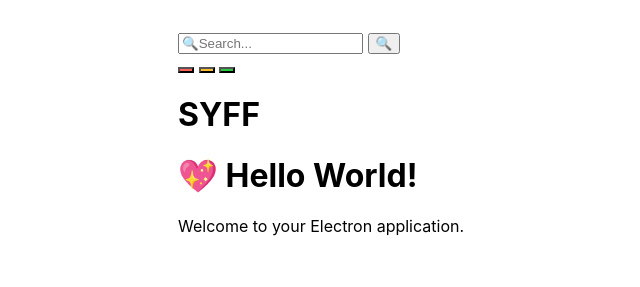
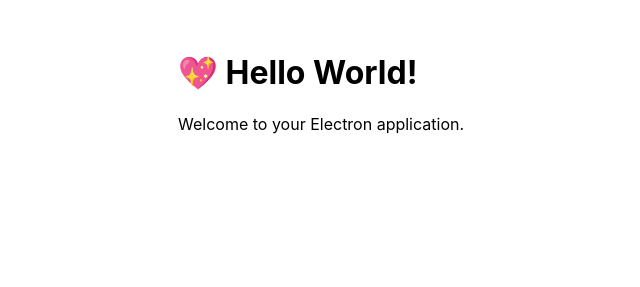
Before and after one commit to SourceCodeMagnus119/src, an Electron app: page src/index.html in a window 1280 px wide. Shown: the whole page, without its empty margins (158-798 px from the left). Drawn offline with Linux system fonts and the light colour scheme.

Commit message:
REDACTED_GLOBAL_APP_TITLE x SYNTAX_UPDATE x INTER_PROCESS_COMMUNICATION x RENDERER_TO_MAIN_TWO_WAY. o2b9t5a0n3

```diff
--- a/src/index.html
+++ b/src/index.html
@@ -7,39 +7,40 @@
     <link rel="Syff icon" href="syff-app-icon.favicon.ico" type="image/x-icon">
   </head>
   <body>
-    <header>
+    <!-- <header> -->
       <!-- Custom Title Bar -->
-      <div class="titlebar">
+      <!-- <div class="titlebar"> -->
         <!-- Search Bar -->
-        <div class="search-bar">
-          <input type="text" placeholder="🔍Search..." />
-          <button class="search-button">🔍</button>
-        </div>
+        <!-- <div class="search-bar"> -->
+          <!-- <input type="text" placeholder="🔍Search..." /> -->
+          <!-- <button class="search-button">🔍</button> -->
+        <!-- </div> -->
 
         <!-- Window minimize, maximize, close -->
-        <div class="window-controls-macos-traffic-lights">
-          <button class="traffic-light close" title="Close" style="background:#ff5f57;"></button>
-          <button class="traffic-light minimize" title="Minimize" style="background:#ffbd2e;"></button>
-          <button class="traffic-light maximize" title="Maximize" style="background:#28c940;"></button>
-        </div>
-      </div>
-    </header>
+        <!-- <div class="window-controls-macos-traffic-lights"> -->
+          <!-- <button class="traffic-light close" title="Close" style="background:#ff5f57;"></button> -->
+          <!-- <button class="traffic-light minimize" title="Minimize" style="background:#ffbd2e;"></button> -->
+          <!-- <button class="traffic-light maximize" title="Maximize" style="background:#28c940;"></button> -->
+        <!-- </div> -->
+      <!-- </div> -->
+    <!-- </header> -->
 
     <!-- Side Bar  -->
-    <div class="side-bar" id="side-bar">
-      <h1>SYFF</h1>
+    <!-- <div class="side-bar" id="side-bar"> -->
+      <!-- <h1>SYFF</h1> -->
       <!-- 4 buttons (History, Customize, Profile, Settings ) with icons -->
 
       <!-- Line Divider between main page and sideBar. Position: right -->
 
       <!-- Footer -->
-    </div>
+    <!-- </div> -->
 
     <!-- Main Page -->
-    <div class="main-page" id="main-page"></div>
+    <!-- <div class="main-page" id="main-page"></div> -->
 
     <h1>💖 Hello World!</h1>
     <p>Welcome to your Electron application.</p>
+
     <p id="info"></p>
   </body>
   <script src="./renderer.js"></script>
--- a/src/index.js
+++ b/src/index.js
@@ -190,7 +190,7 @@
 // app.setUserTasks([])
 
 app.whenReady().then(() => {
-  ipcMain.handle('ying', () => 'yang');
+  ipcMain.handle('yin', () => 'yang');
 })
 
 app.whenReady().then(() => {
--- a/src/renderer.js
+++ b/src/renderer.js
@@ -1,6 +1,7 @@
 const information = document.getElementById('info');
 information.innerText = `This app is using chrome (v${version.chrome()})`
 
+// Send a test message to the main process from the renderer process.
 const yinYang = async() => {
     const response = await window.versions.ping();
     console.log(response)
```
Also changed, not shown: src/preload.js (+2 -18 lines).
